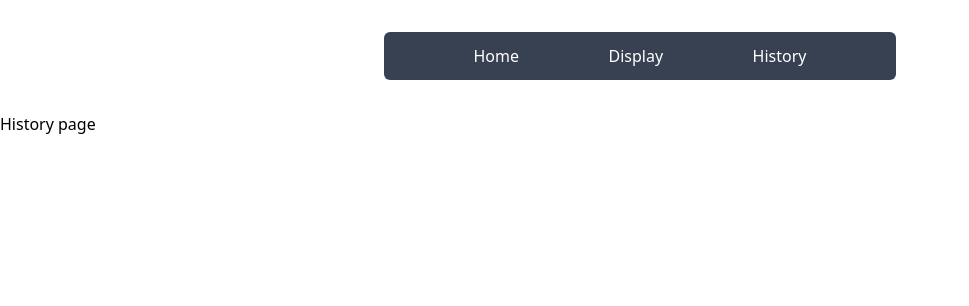
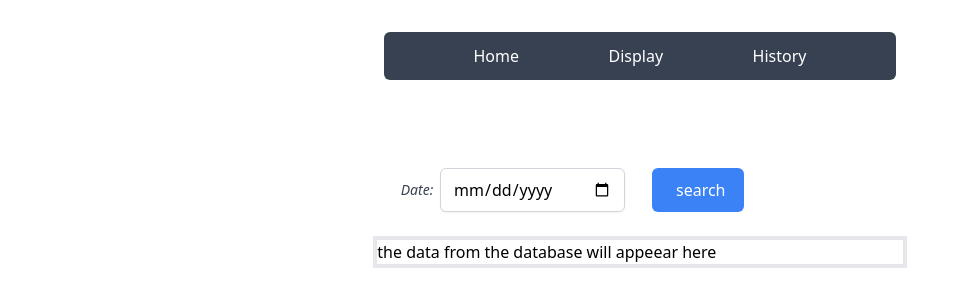
Before and after one commit to Zhibet34/Traker, a React (Vite) app: page /history in a window 1280 px wide. Shown: the top 306 px of the page, without its empty margins (0-969 px from the left). Built offline with nearby package versions, Linux system fonts and the light colour scheme.

Commit message:
finished the ui | start working on the database

```diff
--- /dev/null
+++ b/src/components/Historyform.jsx
@@ -0,0 +1,31 @@
+import React from "react";
+
+function HistoryForm() {
+    return (
+        <form className="w-full md:w-7/12 xl:w-5/12 mx-auto p-6  grid grid-cols-1 md:grid-cols-2 gap-6 flex justify-around">
+            <div className="w-full   flex flex-col md:flex-row items-center justify-around g-4">
+                    <label htmlFor="date" className="text-sm font-medium text-gray-700 whitespace-nowrap mb-4 sm:mb-0">
+                        Date:
+                    </label>
+                    <input
+                        type="date"
+                        id="date"
+                        name="date"
+                        className="block w-full sm:w-4/5 px-3 py-2 border border-gray-300 rounded-md shadow-sm focus:outline-none focus:ring-2 focus:ring-blue-500 focus:border-blue-500"
+                        required
+                    />
+            </div>
+
+            <div className="flex" >
+                    <button
+                        type="submit"
+                        className="mx-auto md:m-0 sm:w-2/5 px-6 py-2 bg-blue-500 text-white rounded-md hover:bg-blue-600 focus:outline-none focus:ring-2 focus:ring-blue-500 focus:ring-offset-2 transition-colors duration-200"
+                    >
+                        search
+                    </button>
+            </div>
+        </form>
+    );
+}
+
+export default HistoryForm;
--- /dev/null
+++ b/src/components/Historyinfo.jsx
@@ -0,0 +1,12 @@
+import React from "react";
+
+function Historyinfo(){
+    return(
+        <div className="border-4 border-grey-500
+         md:w-9/12 w-full md:mx-auto xl:w-5/12 p-4 md:p-0">
+           <h3>the data from the database will appeear here</h3>
+        </div>
+    )
+}
+
+export default Historyinfo;
--- a/src/pages/Display.jsx
+++ b/src/pages/Display.jsx
@@ -7,8 +7,13 @@ function Display(){
         <div className="mt-16 flex flex-col">
             <Displayheader/>
             <Displayform/>
-            <div>
-                <h1>the latest information from the database will appear here</h1>
+            <div className="border w-full md:w-4/5 lg:w-2/5 mx-auto">
+                <div className="border border-cyan-500 flex justify-around">
+                    <label>plate</label>
+                    <label>Reason</label>
+                    <label>apt</label>
+                </div>
+                <h1 className="text-center mt-4">the latest information from the database will appear here</h1>
             </div>
         </div>
     )
--- a/src/pages/History.jsx
+++ b/src/pages/History.jsx
@@ -1,9 +1,12 @@
 import React from "react";
+import Historyform from "../components/Historyform";
+import Historyinfo from "../components/Historyinfo";
 
 function History(){
     return(
-        <div>
-            <h1>History page</h1>
+        <div className="flex flex-col mt-16">
+            <Historyform/>
+            <Historyinfo/>
         </div>
     )
 }
```
